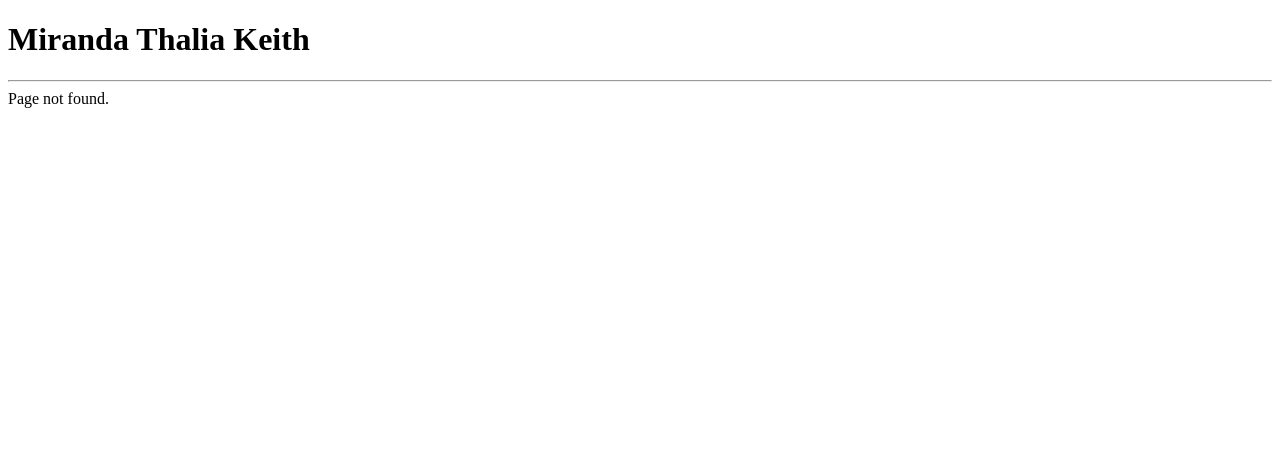
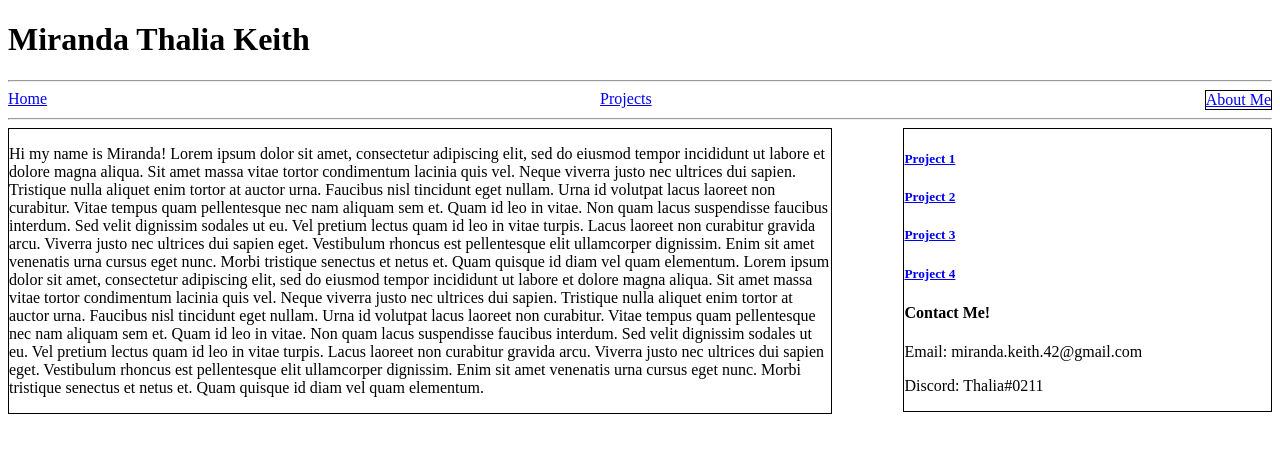
Before and after one commit to gold-mir/react-portfolio, a React app: page /about in a window 1280 px wide. Before the commit this address had no page. Shown: the top 452 px of the page. Built offline with nearby package versions, Linux system fonts and the light colour scheme.

Commit message:
add navbar

```diff
--- a/src/components/app.jsx
+++ b/src/components/app.jsx
@@ -4,6 +4,7 @@ import { Switch, Route } from 'react-router-dom';
 //import components
 import Home from './home';
 import Projects from './projects';
+import Navbar from './navbar';
 
 class App extends React.Component{
 
@@ -64,8 +65,16 @@ class App extends React.Component{
       <div>
         <h1>{this.state.about.name}</h1>
         <hr/>
+        <Navbar routes={
+          [
+            { route: "/", name: "Home" },
+            { route: "/projects", name: "Projects", matchChildren: true },
+            { route: "/about", name: "About Me" }
+          ]
+        }/>
+        <hr/>
         <Switch>
-          <Route exact path='/' render={() =>
+          <Route exact path='/about' render={() =>
             <Home projects={this.state.projects} about={this.state.about}/>
             }/>
           <Route path='/projects' render={(props) =>
--- a/src/components/home.jsx
+++ b/src/components/home.jsx
@@ -25,8 +25,6 @@ function Home(props){
           float: right;
         }
       `}</style>
-
-      <h2>About Me</h2>
       <div className="container" id="descriptionBox">
         <p>{props.about.description}</p>
       </div>
--- /dev/null
+++ b/src/components/navbar.jsx
@@ -0,0 +1,47 @@
+import React from 'react';
+import { withRouter, matchPath, Link } from 'react-router-dom';
+import PropTypes from 'prop-types';
+
+function Navbar(props){
+  const { location, match, routes } = props;
+
+  const locationMatchesNavbarItem = (item) => {
+    let match = matchPath(location.pathname, item.route);
+    return (match && (match.isExact || item.matchChildren))
+  }
+
+  return (
+    <div>
+      <style jsx>{`
+        // .navbarItem {
+        //   display: inline-block;
+        // }
+
+        .selected {
+          border-width: 1px;
+          border-style: solid;
+        }
+
+        #navbar {
+          display: flex;
+          justify-content: space-between;
+        }
+      `}</style>
+      <div id="navbar">
+        {
+          routes.map((route, index) =>
+            <div className={`navbarItem ${locationMatchesNavbarItem(route)? "selected": ""}`} key={index}>
+              <Link to={route.route}>{route.name}</Link>
+            </div>
+          )
+        }
+      </div>
+    </div>
+  )
+}
+
+Navbar.propTypes = {
+  routes: PropTypes.arrayOf(PropTypes.object)
+}
+
+export default withRouter(Navbar);
```
